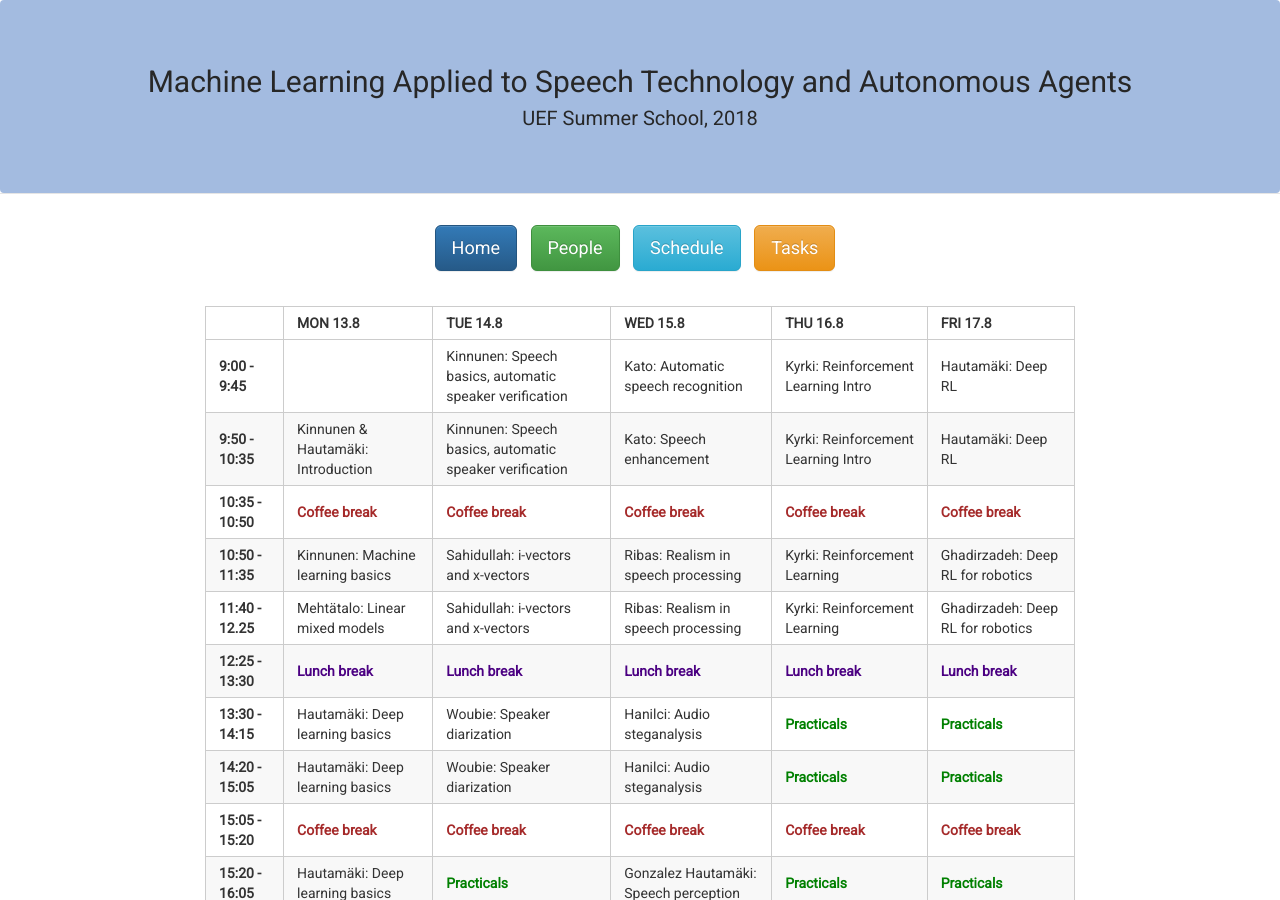
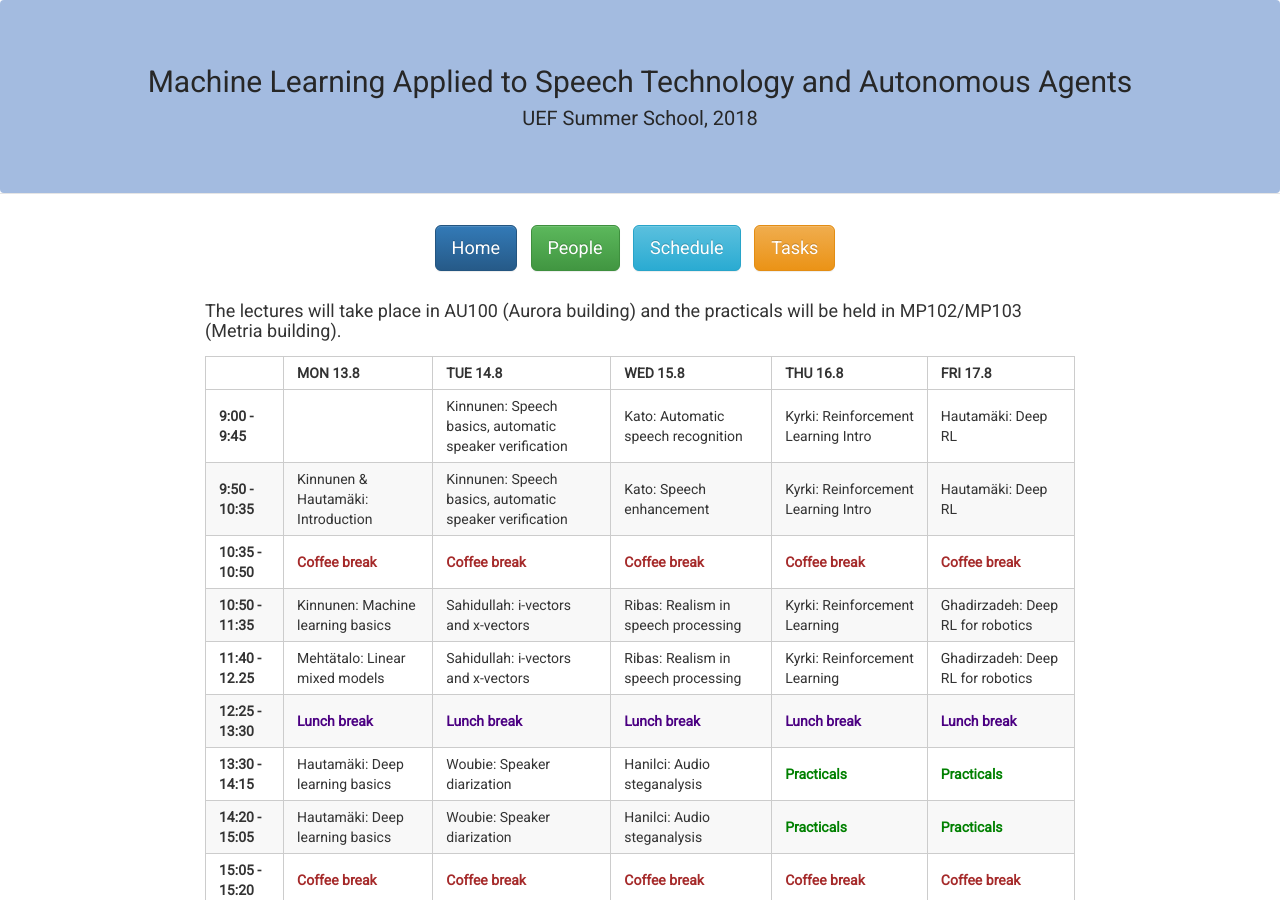
Before and after one commit to abrahamwoubie/Summer_School_RL, a Jekyll site: the page built from schedule.md, in a window 1280 px wide and 900 px high. Built offline with Jekyll 4.4.1, drawn with Linux system fonts in a browser that asks for light colours; nearby versions of some CDN libraries.

Commit message:
classes added

```diff
--- a/schedule.md
+++ b/schedule.md
@@ -4,6 +4,9 @@ title: Schedule | UEF Summer School 2018
 ---
 
 {% include buttons.html %}
+
+
+#### The lectures will take place in AU100 (Aurora building) and the practicals will be held in MP102/MP103 (Metria building).
 
 |                   | MON 13.8                                          | TUE 14.8                                                | WED 15.8                                          | THU 16.8                                          | FRI 17.8                                          |
 |-------------------|---------------------------------------------------|---------------------------------------------------------|---------------------------------------------------|---------------------------------------------------|---------------------------------------------------|
```
